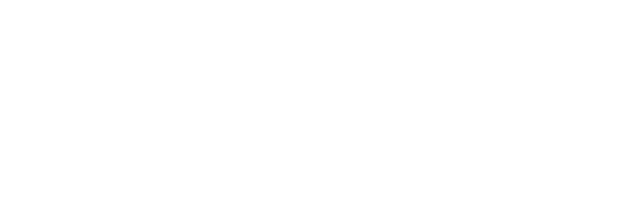
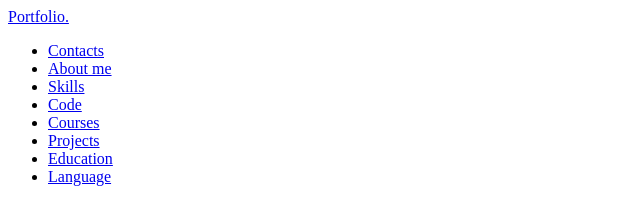
Before and after one commit to idmit/rsschool-cv, a plain HTML site: page index.html in a window 1280 px wide. Shown: the whole page, without its empty margins (0-640 px from the left). Drawn offline with Linux system fonts and the light colour scheme; a web font is replaced by a local one.

Commit message:
feat: add semantic tags in body, add nav

```diff
--- a/index.html
+++ b/index.html
@@ -10,5 +10,45 @@
 	<link href="https://fonts.googleapis.com/css2?family=Agdasima&family=Bacasime+Antique&family=Caudex&family=DM+Sans&family=Federo&family=Krona+One&family=Montserrat&family=Raleway&family=Roboto:wght@300;400&family=Space+Grotesk&family=Syne&family=Ysabeau+Office&display=swap" rel="stylesheet">
 	<title>Cv</title>
 </head>
-<body></body>
+<body>
+	<header class="header">
+		<div class="header-logo"><a href="#profile" class="portfolio-link">Portfolio.</a></div>
+		<div class="container">
+			<nav class="nav">
+				<ul class="nav-list">
+					<li class="nav-item">
+						<a href="#contacts" class="nav-link">Contacts</a>
+					</li>
+					<li class="nav-item">
+						<a href="#about-me" class="nav-link">About me</a>
+					</li>
+					<li class="nav-item">
+						<a href="#skills" class="nav-link">Skills</a>
+					</li>
+					<li class="nav-item">
+						<a href="#code" class="nav-link">Code</a>
+					</li>
+					<li class="nav-item">
+						<a href="#courses" class="nav-link">Courses</a>
+					</li>
+					<li class="nav-item">
+						<a href="#projects" class="nav-link">Projects</a>
+					</li>
+					<li class="nav-item">
+						<a href="#education" class="nav-link">Education</a>
+					</li>
+					<li class="nav-item">
+						<a href="#language" class="nav-link">Language</a>
+					</li>
+				</ul>
+			</nav>
+		</div>
+	</header>
+	<main class="main">
+		<div class="container"></div>
+	</main>
+	<footer class="footer">
+		<div class="container"></div>
+	</footer>
+</body>
 </html>
```
